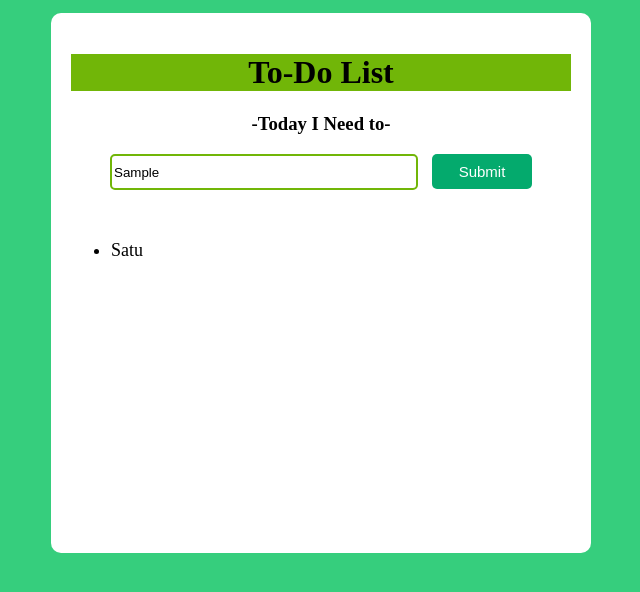
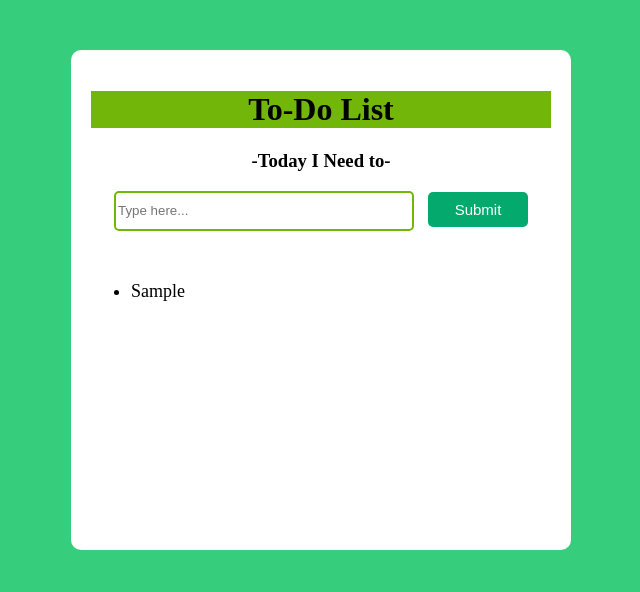
Before and after one commit to dts-kominfo-rea4a/challenge-dom-febriramandha, a website: page index.html in a window 1280 px wide. Both pictures are taken after typing "Sample" into the empty fields and a click on the button "Submit". Shown: the whole page, without its empty margins (319-959 px from the left). Drawn offline with Linux system fonts and the light colour scheme.

Commit message:
Update javascript

```diff
--- a/index.html
+++ b/index.html
@@ -11,6 +11,11 @@
     body {
       background-color: rgba(27, 200, 108, 0.878);
       text-align: center;
+      margin: 0;
+    }
+
+    * {
+      box-sizing: border-box;
     }
 
     #app {
@@ -18,7 +23,7 @@
       height: 500px;
       width: 500px;
       border-radius: 10px;
-      margin-top: 5px;
+      margin-top: 50px;
       padding: 20px;
       display: inline-block;
     }
@@ -29,7 +34,7 @@
 
     #todo-input {
       width: 300px;
-      height: 30px;
+      height: 40px;
       border-radius: 5px;
       border: 2px solid rgb(113, 182, 8);
       margin-right: 10px;
@@ -45,6 +50,10 @@
       border: none;
       color: white;
       cursor: pointer;
+    }
+
+    #todo-submit:hover {
+      background-color: rgb(15, 173, 162);
     }
 
     #todo-output {
@@ -65,33 +74,50 @@
 
     <!-- Section: input -->
     <!-- TODO: Buatlah sebuah input bertipe text dengan id todo-input -->
-    <input type="text" name="" id="todo-input">
+    <input type="text" id="todo-input" placeholder="Type here...">
     <!-- TODO: Buatlah sebuah button dengan id todo-submit -->
     <button id="todo-submit">Submit</button>
     <!-- Section output -->
     <!-- TODO: Buatlah sebuah <ul> dengan id todo-output -->
     <ul id="todo-output">
-      <li>Satu</li>
     </ul>
   </div>
 
   <!-- ! Untuk tantangan ini, script jangan diubah ke external js yah ! -->
   <script>
     // TODO: Deklarasi variable sesuai dengan kebutuhan di sini
-    let button;
-    let input;
-    let output;
+    let button = document.getElementById('todo-submit');
+    let input = document.getElementById('todo-input');
+    let output = document.getElementById('todo-output');
 
     // TODO: Buatlah sebuah fungsi dengan nama fnClickHandler
     // Fungsi yang digunakan untuk menambahkan tulisan
     // Jangan ubah cara deklarasi fungsinya, cukup isi saja
-    function fnClickHandler(toDoItem) {}
+    function fnClickHandler(toDoItem) {
+      let inputValue = input.value;
+      let li = document.createElement('li');
+      var toDoItem = document.createTextNode(inputValue);
+      li.appendChild(toDoItem);
+      output.append(li);
+      document.getElementById("todo-input").value = "";
+    }
 
     // TODO: register event onclick / addEventListener untuk button
     // akan menjalankan fungsi fnClickHandler
+    button.addEventListener('click', fnClickHandler);
 
     // TODO: register event onkeypress / addEventListener untuk input
     // sehingga saat di input ditekan enter akan menjalankan fungsi fnClickHandler juga
+    input.addEventListener('keypress', function (event) {
+      if (event.keyCode === 13) {
+        let inputValue = input.value;
+        let li = document.createElement('li');
+        var toDoItem = document.createTextNode(inputValue);
+        li.appendChild(toDoItem);
+        output.append(li);
+        document.getElementById("todo-input").value = "";
+      }
+    })
   </script>
 </body>
 
```
